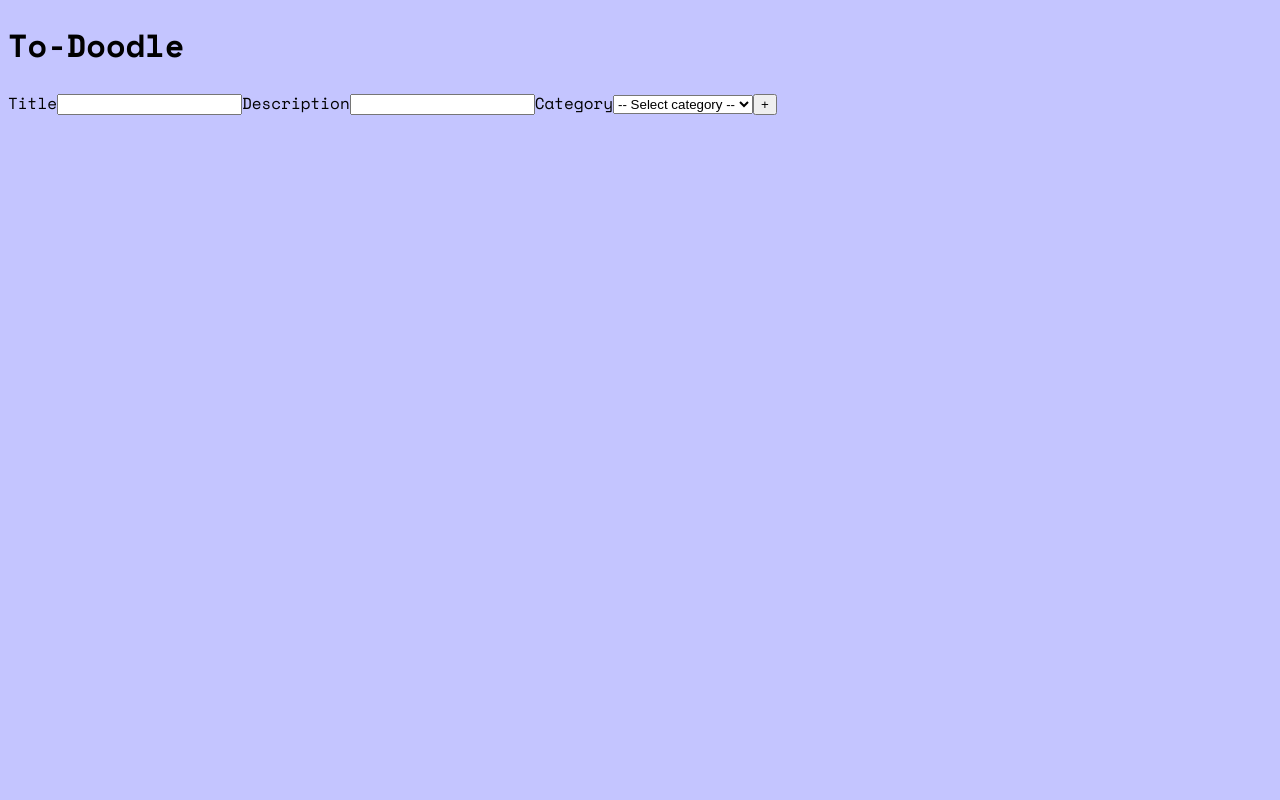
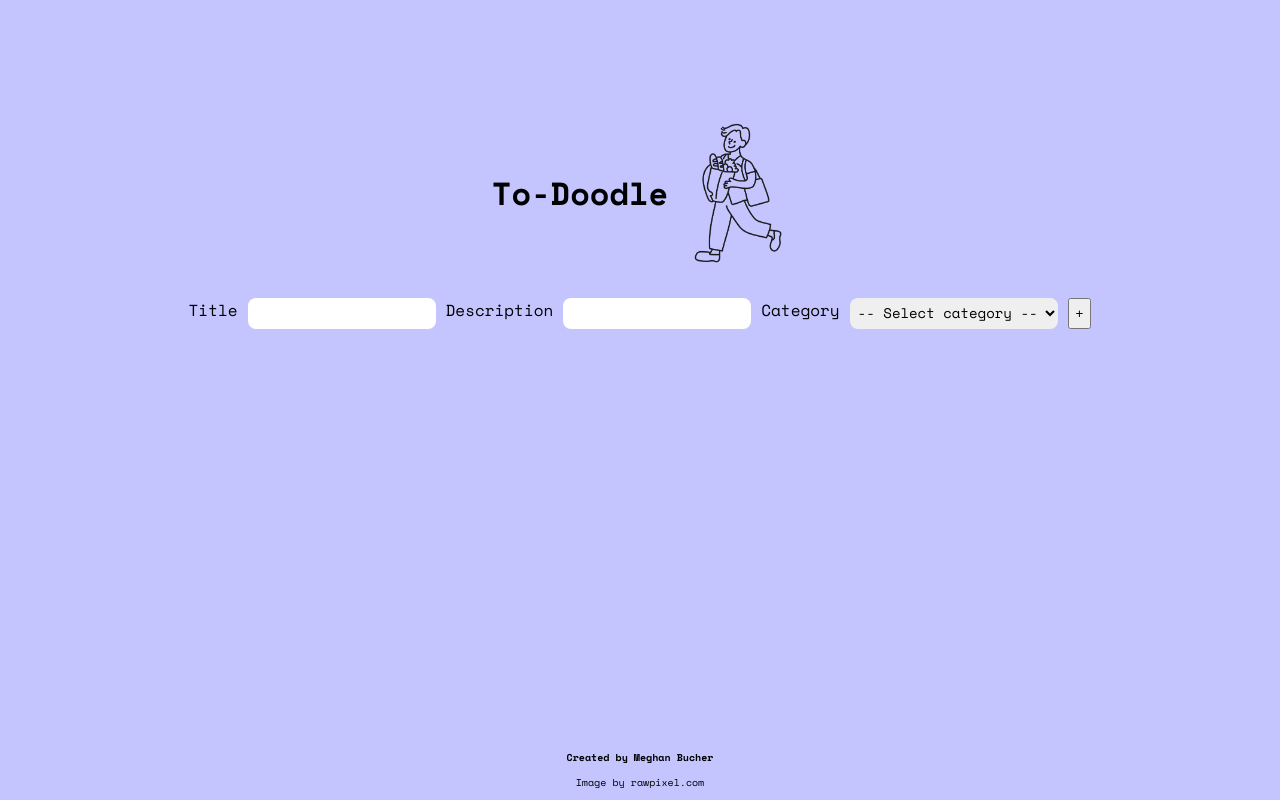
Before and after one commit to bardIRL/react-todo-list, a React (Create React App) app: page / in a window 1280 px wide. Built offline with nearby package versions, Linux system fonts and the light colour scheme.

Commit message:
adds styles

```diff
--- a/src/App.css
+++ b/src/App.css
@@ -1,38 +1,9 @@
 .App {
   text-align: center;
-}
-
-.App-logo {
-  height: 40vmin;
-  pointer-events: none;
-}
-
-@media (prefers-reduced-motion: no-preference) {
-  .App-logo {
-    animation: App-logo-spin infinite 20s linear;
-  }
-}
-
-.App-header {
-  background-color: #282c34;
-  min-height: 100vh;
+  padding: 5em;
   display: flex;
   flex-direction: column;
+  justify-content: center;
   align-items: center;
-  justify-content: center;
-  font-size: calc(10px + 2vmin);
-  color: white;
+  margin: 0 auto;
 }
-
-.App-link {
-  color: #61dafb;
-}
-
-@keyframes App-logo-spin {
-  from {
-    transform: rotate(0deg);
-  }
-  to {
-    transform: rotate(360deg);
-  }
-}
--- a/src/App.js
+++ b/src/App.js
@@ -2,6 +2,7 @@ import React from "react";
 import { useState } from "react";
 import Form from "./components/Form";
 import TodoList from "./components/TodoList";
+import "./App.css";
 
 export default function App() {
   const [todos, setTodos] = useState([]);
@@ -20,9 +21,16 @@ export default function App() {
     <div className="App">
       <header>
         <h1>To-Doodle</h1>
+        <img width="100px" alt="doodle guy" src="/doodleguy.png"></img>
       </header>
       <Form handleAddTodo={handleAddTodo} />
       <TodoList todos={todos} handleDeleteTodo={handleDeleteTodo} />
+      <footer>
+        <p>
+          <strong>Created by Meghan Bucher</strong>
+        </p>
+        <p>Image by rawpixel.com</p>
+      </footer>
     </div>
   );
 }
--- a/src/components/Form.jsx
+++ b/src/components/Form.jsx
@@ -21,6 +21,7 @@ export default function Form({ handleAddTodo }) {
         name="title"
         type="text"
         value={title}
+        required
         onChange={(event) => setTitle(event.target.value)}
       ></input>
       <label htmlFor="description">Description</label>
@@ -34,6 +35,7 @@ export default function Form({ handleAddTodo }) {
       <select
         name="category"
         value={category}
+        required
         onChange={(event) => setCategory(event.target.value)}
       >
         <option default value="">
--- a/src/components/TodoItem.jsx
+++ b/src/components/TodoItem.jsx
@@ -8,9 +8,12 @@ export default function TodoItem({ index, todo, handleDeleteTodo }) {
   return (
     <div className="card" key={index}>
       <h2>{todo.title}</h2>
-      <p>
-        <strong>{todo.category}</strong> | {todo.description}
-      </p>
+      <div className="text-content">
+        <p>
+          <strong>{todo.category}</strong>
+        </p>
+        <p>{todo.description ? todo.description : null}</p>
+      </div>
       <button className="delete-btn" onClick={handleDelete}>
         ✔️
       </button>
--- a/src/components/TodoList.jsx
+++ b/src/components/TodoList.jsx
@@ -3,6 +3,7 @@ import TodoItem from "./TodoItem";
 
 export default function TodoList({ todos, handleDeleteTodo }) {
   return (
+    <>
       <div className="cards-container">
         {todos.map((todo, index) => (
           <TodoItem
@@ -13,5 +14,6 @@ export default function TodoList({ todos, handleDeleteTodo }) {
           />
         ))}
       </div>
+    </>
   );
 }
--- a/src/index.css
+++ b/src/index.css
@@ -7,6 +7,13 @@
 body {
   font: 16px "Space Mono", Helvetica, Arial, sans-serif;
   background-color: rgb(196, 197, 255);
+}
+
+header {
+  display: flex;
+  align-items: center;
+  gap: 20px;
+  margin: 30px;
 }
 
 .cards-container {
@@ -23,7 +30,7 @@ body {
   border-radius: 8px;
   display: flex;
   flex-direction: column;
-  justify-content: center;
+  justify-content: space-between;
   align-items: left;
   width: 20em;
   padding: 20px;
@@ -31,8 +38,8 @@ body {
 }
 
 .card > h2,
-.card > p {
-  margin: 0;
+.card > div > p {
+  margin: 5px;
 }
 
 .delete-btn {
@@ -50,3 +57,27 @@ body {
   background-color: rgb(226, 152, 255);
   cursor: pointer;
 }
+
+.text-content {
+  text-align: left;
+}
+
+form {
+  display: flex;
+  flex-direction: row;
+  gap: 10px;
+}
+
+input,
+select {
+  border: none;
+  border-radius: 8px;
+  padding: 4px;
+  font: 14px "Space Mono", Helvetica, Arial, sans-serif;
+}
+
+footer {
+  font-size: 10px;
+  bottom: 0;
+  position: fixed;
+}
```
Also changed, not shown: public/doodleguy.png (added). Lines whose indentation alone changed are shown as unchanged.
